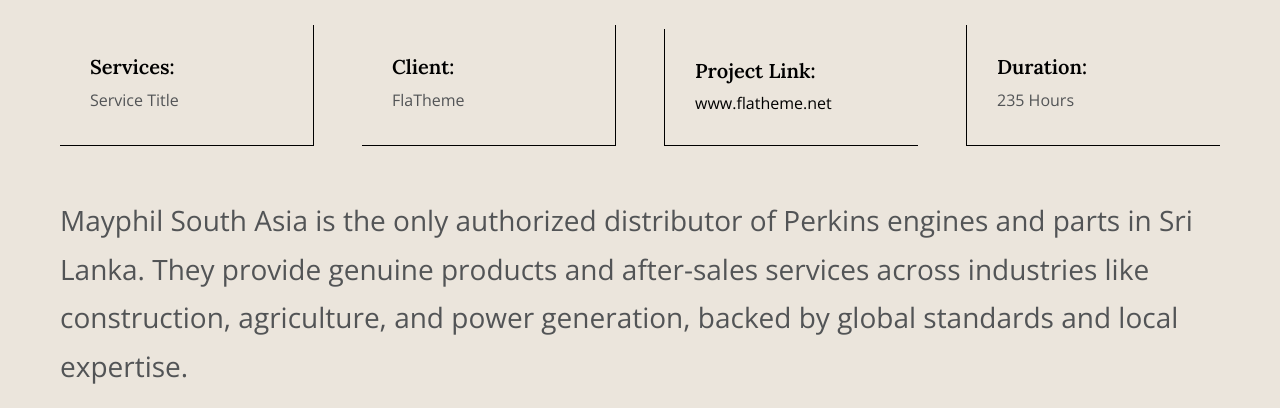
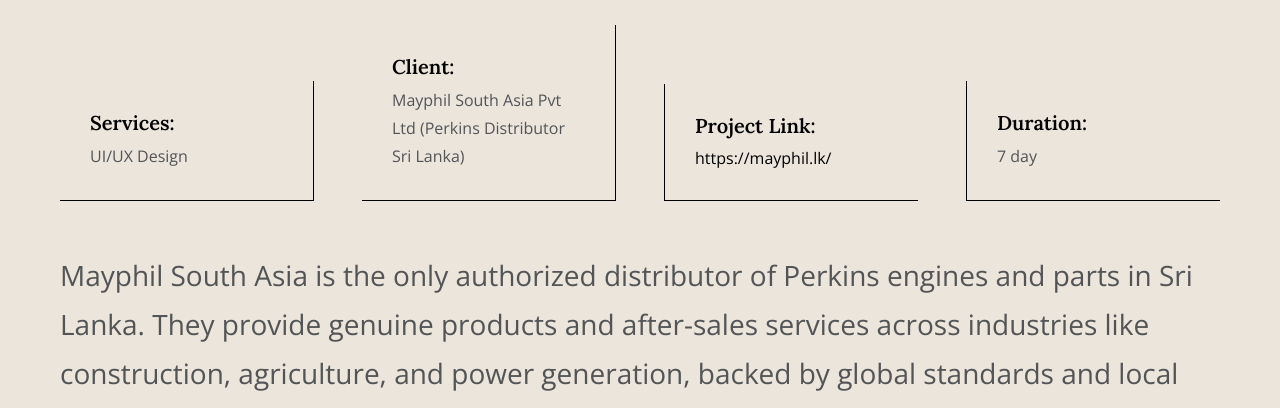
Before and after one commit to Dissanayake01/portfolio, a plain HTML site: page portfolio-single.html in a window 1280 px wide. Shown: the part 347-755 px from the top of the page. Drawn offline with nearby package versions, Linux system fonts and the light colour scheme.

Commit message:
change site linkmaybill

```diff
--- a/portfolio-single.html
+++ b/portfolio-single.html
@@ -79,25 +79,25 @@
 					<div class="col-12 col-lg-6 order-lg-1 col-xl-3">
 						<div class="styled-box">
 							<h5>Services:</h5>
-							<p>Service Title</p>
+							<p>UI/UX Design</p>
 						</div>
 					</div>
 					<div class="col-12 col-lg-6 order-lg-3 col-xl-3">
 						<div class="styled-box style-2">
 							<h5>Project Link:</h5>
-							<a class="link-hover" href="#">www.flatheme.net</a>
+							<a class="link-hover" href="#">https://mayphil.lk/</a>
 						</div>
 					</div>
 					<div class="col-12 col-lg-6 order-lg-2 col-xl-3">
 						<div class="styled-box">
 							<h5>Client:</h5>
-							<p>FlaTheme</p>
+							<p>Mayphil South Asia Pvt Ltd (Perkins Distributor Sri Lanka)</p>
 						</div>
 					</div>
 					<div class="col-12 col-lg-6 order-lg-4 col-xl-3">
 						<div class="styled-box style-2">
 							<h5>Duration:</h5>
-							<p>235 Hours</p>
+							<p>7 day</p>
 						</div>
 					</div>
 				</div><!-- end row -->
```
